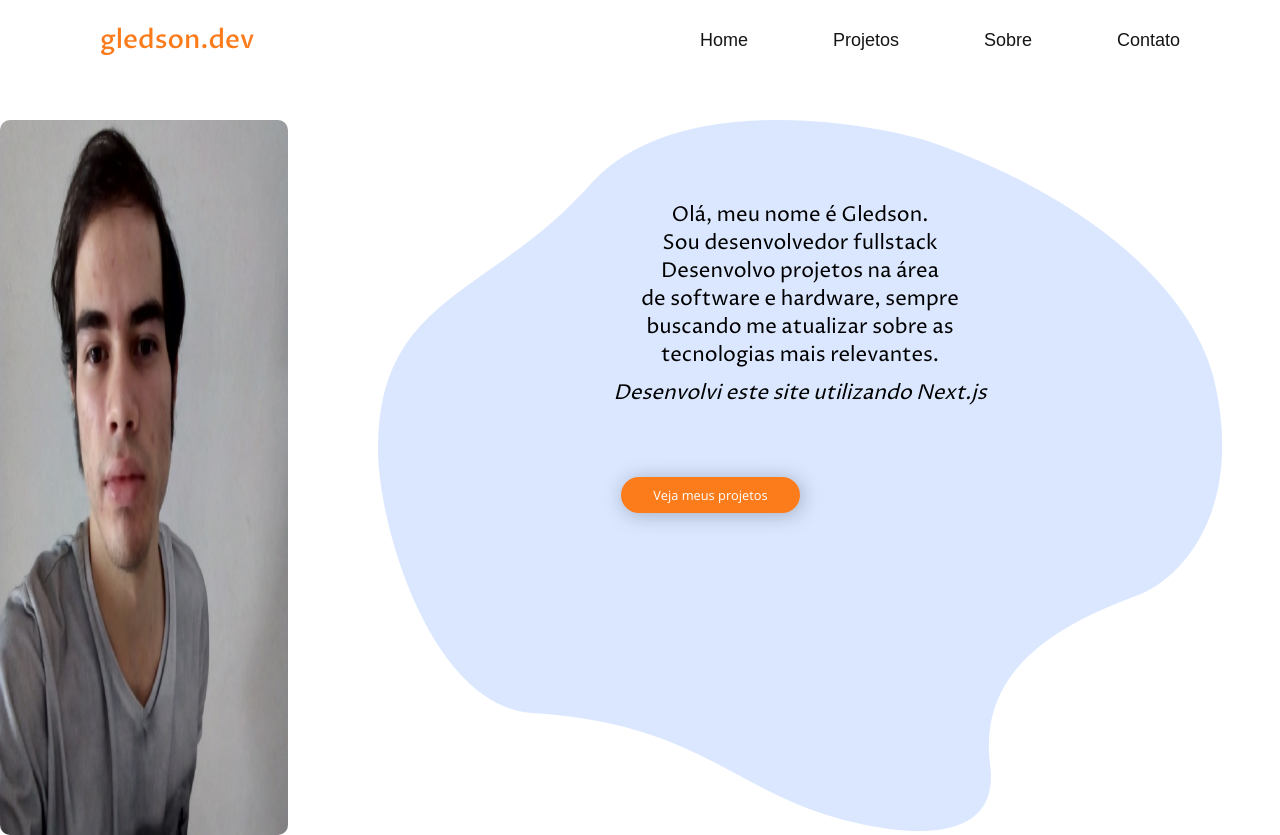
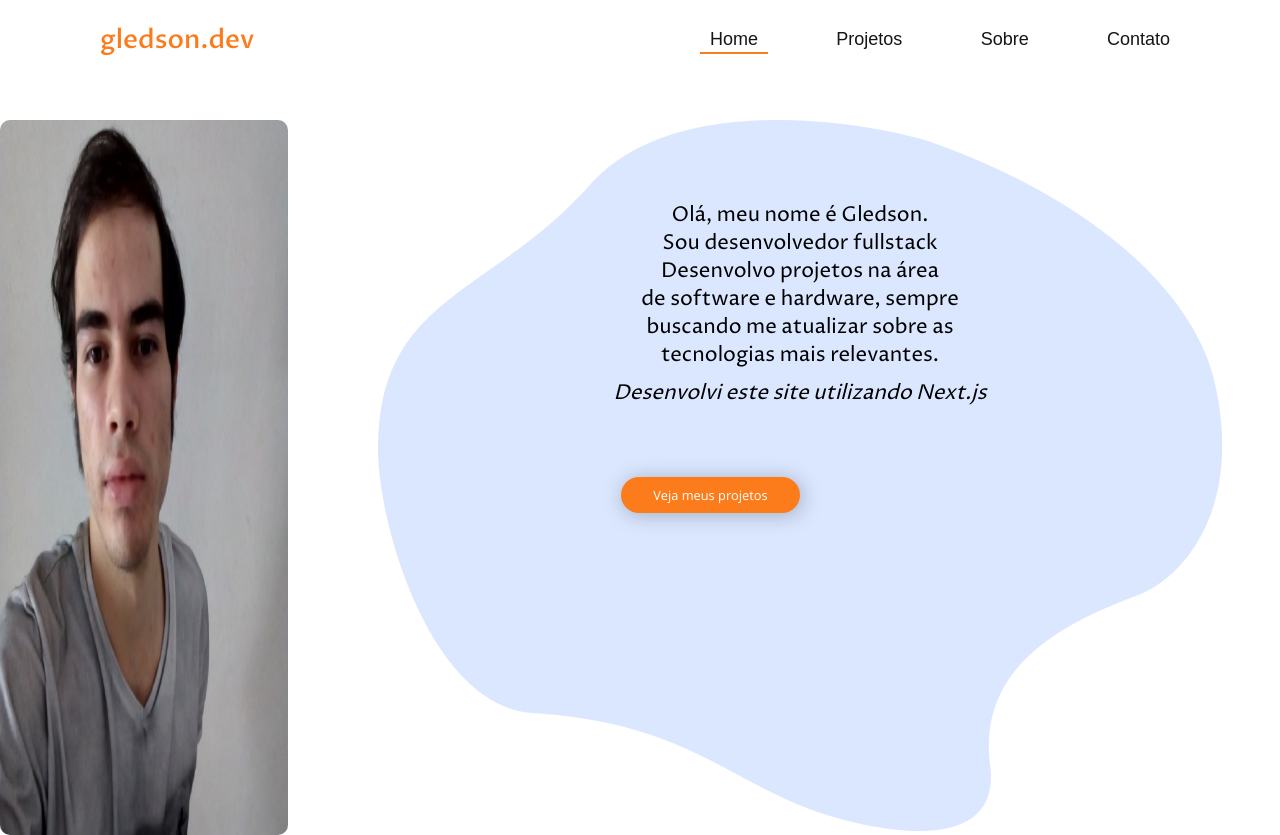
Before and after one commit to gledson-ss/portfolio, a Next.js app in the folder web/: page / in a window 1280 px wide. Built offline with nearby package versions, Linux system fonts and the light colour scheme.

Commit message:
:hammer: chore: update undeline option header

```diff
--- a/web/src/components/DesktopHeader/index.tsx
+++ b/web/src/components/DesktopHeader/index.tsx
@@ -1,37 +1,65 @@
 import { useRouter } from 'next/router'
-import React, { useState } from 'react'
+import React, { useEffect, useState } from 'react'
 
 import * as St from './styles'
 
 const DesktopHeader: React.FC = () => {
   const router = useRouter()
-  const [hasChangePage, setHasChangePage] = useState<boolean>(false)
-
+  const [pageHasChanged, setPageHasChanged] = useState<boolean[]>([
+    false,
+    false,
+    false,
+    false
+  ])
   function handleRoute(path: string) {
     router.push(path)
   }
 
-  function handleClickAbout(path: string) {
-    setHasChangePage(!hasChangePage)
+  function handleClick(path: string) {
     handleRoute(path)
   }
 
+  useEffect(() => {
+    const path = router.pathname
+    if (path === '/') {
+      setPageHasChanged([true, false, false, false])
+    }
+    if (path === '/projects') {
+      setPageHasChanged([false, true, false, false])
+    }
+    if (path === '/about') {
+      setPageHasChanged([false, false, true, false])
+    }
+    if (path === '/contact') {
+      setPageHasChanged([false, false, false, true])
+    }
+  }, [router.pathname])
+
   return (
     <St.Container>
-      <St.TitleContainer onClick={() => handleClickAbout('/')}>
+      <St.TitleContainer onClick={() => handleClick('/')}>
         <St.Title>gledson.dev</St.Title>
       </St.TitleContainer>
       <St.OptionsContainer>
-        <St.Option onClick={() => handleClickAbout('/')}>
+        <St.Option onClick={() => handleClick('/')} actived={pageHasChanged[0]}>
           <St.DescriptionOption>Home</St.DescriptionOption>
         </St.Option>
-        <St.Option onClick={() => handleClickAbout('/projects')}>
+        <St.Option
+          onClick={() => handleClick('/projects')}
+          actived={pageHasChanged[1]}
+        >
           <St.DescriptionOption>Projetos</St.DescriptionOption>
         </St.Option>
-        <St.Option onClick={() => handleClickAbout('/about')}>
+        <St.Option
+          onClick={() => handleClick('/about')}
+          actived={pageHasChanged[2]}
+        >
           <St.DescriptionOption>Sobre</St.DescriptionOption>
         </St.Option>
-        <St.Option onClick={() => handleClickAbout('/contact')}>
+        <St.Option
+          onClick={() => handleClick('/contact')}
+          actived={pageHasChanged[3]}
+        >
           <St.DescriptionOption>Contato</St.DescriptionOption>
         </St.Option>
       </St.OptionsContainer>
--- a/web/src/components/DesktopHeader/styles.ts
+++ b/web/src/components/DesktopHeader/styles.ts
@@ -75,18 +75,20 @@ export const Option = styled.button<propsOption>`
   border: none;
   background-color: transparent;
 
+  padding: 0 10px;
+  padding-bottom: 2px;
+
   :focus {
     outline: none;
-    ${underlineOption}
   }
   :hover {
     cursor: pointer;
   }
-  /* ${({ actived }) => {
+  ${({ actived }) => {
     if (actived) {
       return underlineOption
     }
-  }} */
+  }}
 `
 
 export const DescriptionOption = styled.p`
```
